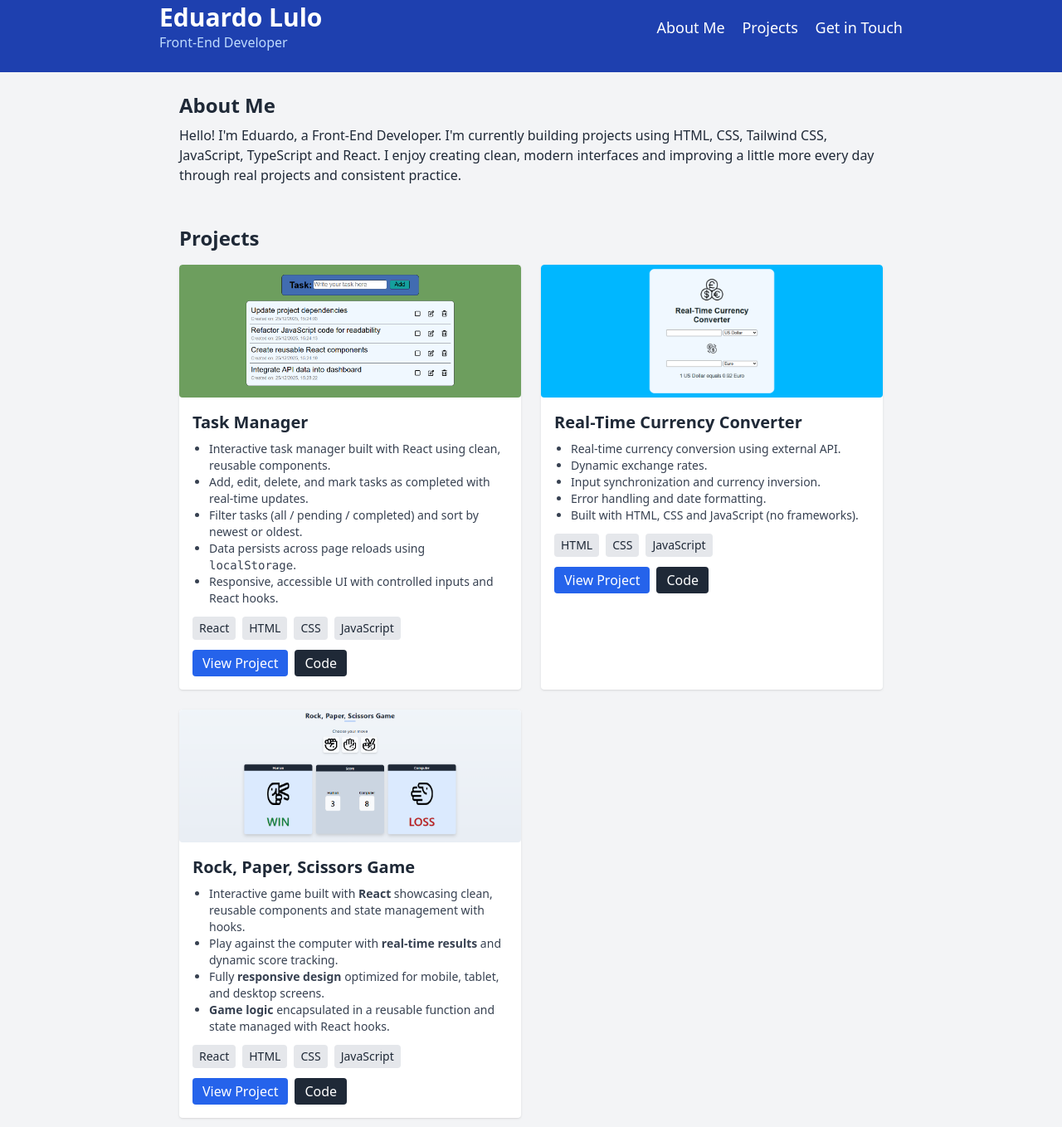
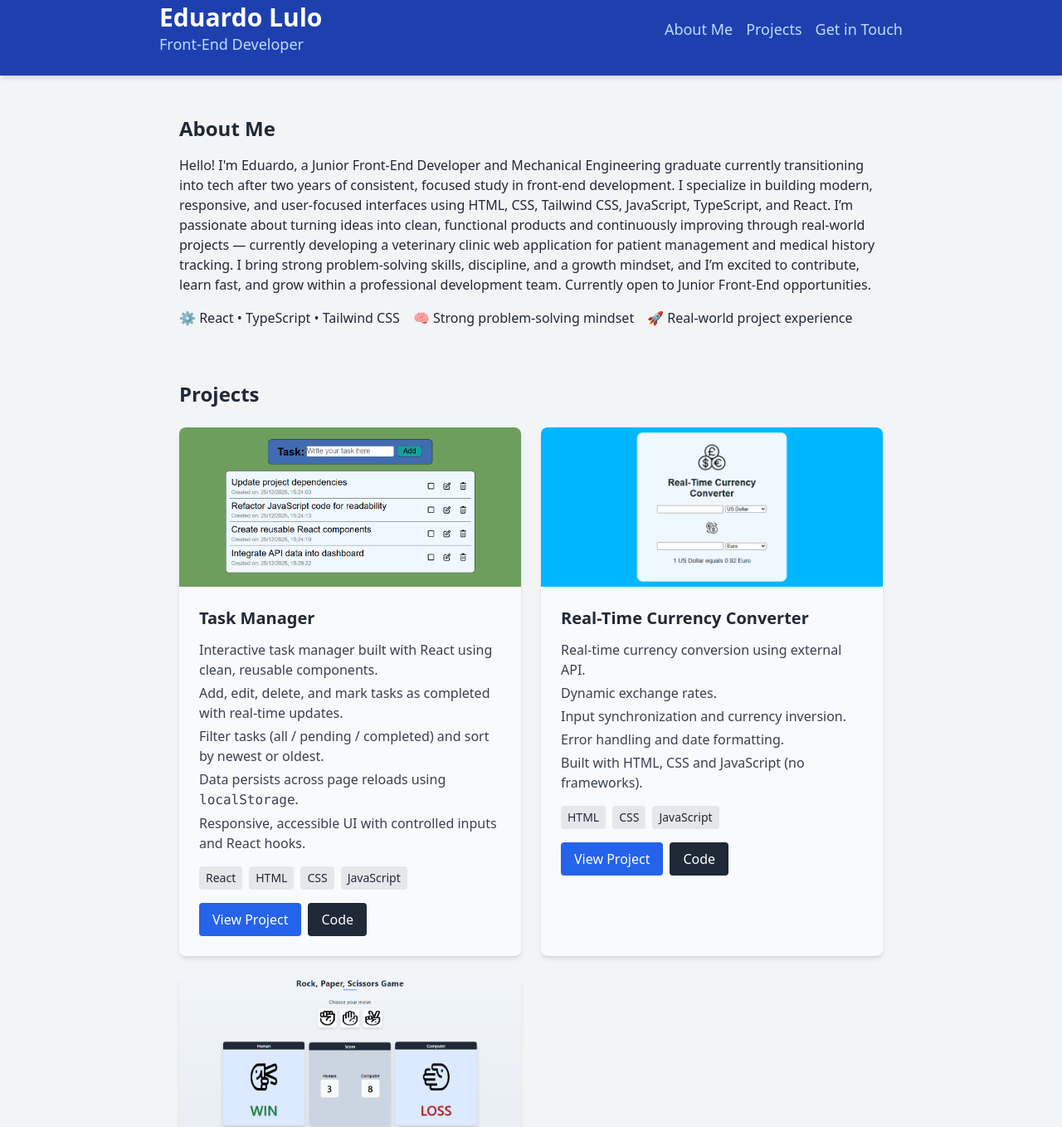
Before and after one commit to edujlulo/personal-portfolio, a website: page index.html in a window 1280 px wide. Shown: the part 21-1379 px from the top of the page at 83% size. Drawn offline with nearby package versions, Linux system fonts and the light colour scheme.

Commit message:
Improve portfolio UI: gradients, card styling, hover effects
- Updated CV buttons with subtle gradient on hover for modern look
- Changed project cards to bg-gray-50, added shadow-md and hover:shadow-xl
- Unified hover effects on cards and buttons with slight scale (hover:scale-105)
- Updated header links to text-blue-300 for better visibility
- Minor transition and spacing adjustments for smoother interaction

```diff
--- a/index.html
+++ b/index.html
@@ -26,66 +26,83 @@
   </head>
   <body class="bg-gray-100 text-gray-800">
     <!-- Header -->
-
-    <header class="bg-blue-800 text-white p-6">
+    <header class="bg-blue-800 text-white p-6 sticky top-0 z-50 shadow-md">
       <div
-        class="max-w-4xl mx-auto flex flex-col sm:flex-row sm:justify-between sm:items-center gap-2"
+        class="max-w-4xl mx-auto flex flex-col sm:flex-row sm:justify-between sm:items-center gap-4"
       >
         <div>
           <h1 class="text-3xl font-bold">Eduardo Lulo</h1>
-          <p class="text-blue-200 text-base">Front-End Developer</p>
+          <p class="text-blue-200 text-lg font-medium">Front-End Developer</p>
         </div>
 
-        <nav class="space-x-4 text-lg">
-          <a href="#about" class="hover:underline">About Me</a>
-          <a href="#projects" class="hover:underline">Projects</a>
-          <a href="#contact" class="hover:underline">Get in Touch</a>
+        <nav class="flex flex-wrap gap-4 text-base sm:text-lg font-medium">
+          <a
+            href="#about"
+            class="text-blue-200 hover:text-blue-100 hover:underline"
+            >About Me</a
+          >
+          <a
+            href="#projects"
+            class="text-blue-200 hover:text-blue-100 hover:underline"
+            >Projects</a
+          >
+          <a
+            href="#contact"
+            class="text-blue-200 hover:text-blue-100 hover:underline"
+            >Get in Touch</a
+          >
         </nav>
       </div>
     </header>
 
     <!-- Main Content -->
-    <main class="p-6 max-w-4xl mx-auto space-y-12">
+    <main class="max-w-4xl mx-auto space-y-16 py-12 px-4 sm:px-6">
       <!-- About Me -->
       <section id="about" class="fade-in">
-        <h2 class="text-2xl font-semibold mb-2">About Me</h2>
-        <p>
-          Hello! I'm Eduardo, a Front-End Developer. I'm currently building
-          projects using HTML, CSS, Tailwind CSS, JavaScript, TypeScript and
-          React. I enjoy creating clean, modern interfaces and improving a
-          little more every day through real projects and consistent practice.
+        <h2 class="text-2xl font-semibold mb-4">About Me</h2>
+        <p class="mb-4">
+          Hello! I'm Eduardo, a Junior Front-End Developer and Mechanical
+          Engineering graduate currently transitioning into tech after two years
+          of consistent, focused study in front-end development. I specialize in
+          building modern, responsive, and user-focused interfaces using HTML,
+          CSS, Tailwind CSS, JavaScript, TypeScript, and React. I’m passionate
+          about turning ideas into clean, functional products and continuously
+          improving through real-world projects — currently developing a
+          veterinary clinic web application for patient management and medical
+          history tracking. I bring strong problem-solving skills, discipline,
+          and a growth mindset, and I’m excited to contribute, learn fast, and
+          grow within a professional development team. Currently open to Junior
+          Front-End opportunities.
         </p>
+        <ul class="flex flex-wrap gap-4 text-gray-800 mt-4">
+          <li>⚙️ React • TypeScript • Tailwind CSS</li>
+          <li>🧠 Strong problem-solving mindset</li>
+          <li>🚀 Real-world project experience</li>
+        </ul>
       </section>
 
       <!-- Projects -->
       <section id="projects" class="fade-in">
-        <h2 class="text-2xl font-semibold mb-4">Projects</h2>
+        <h2 class="text-2xl font-semibold mb-6">Projects</h2>
         <div class="grid md:grid-cols-2 gap-6">
-          <!-- Project 1: Task Manager -->
-
+          <!-- Project 1 -->
           <div
-            class="bg-white rounded shadow hover:shadow-lg transition overflow-hidden"
+            class="bg-gray-50 shadow-md hover:shadow-xl transition-transform duration-300 hover:scale-105 rounded-lg transition overflow-hidden"
           >
-            <!-- Project image placeholder -->
             <a
               href="https://task-manager-eduardo.netlify.app/"
               target="_blank"
               class="block"
             >
-              <div class="flex justify-center">
               <img
                 src="/images/task-manager.png"
-                  alt="Screenshot of Task Manager project"
-                  class="h-40 w-auto max-w-full object-cover transition-transform duration-300 hover:scale-105 rounded"
+                alt="Task Manager"
+                class="h-48 w-full object-cover transition-transform duration-300 hover:scale-105"
               />
-              </div>
             </a>
-
-            <!-- Content -->
-            <div class="p-4">
-              <h3 class="text-xl font-semibold mb-2">Task Manager</h3>
-
-              <ul class="mb-3 text-sm text-gray-700 list-disc pl-5">
+            <div class="p-6">
+              <h3 class="text-xl font-semibold mb-3">Task Manager</h3>
+              <ul class="mb-4 text-gray-700 space-y-1">
                 <li>
                   Interactive task manager built with React using clean,
                   reusable components.
@@ -107,206 +124,118 @@
                   hooks.
                 </li>
               </ul>
-
-              <div class="flex flex-wrap gap-2 mb-3">
+              <div class="flex flex-wrap gap-2 mb-4">
                 <span
                   class="bg-gray-200 text-gray-800 px-2 py-1 rounded text-sm"
+                  >React</span
                 >
-                  React
-                </span>
                 <span
                   class="bg-gray-200 text-gray-800 px-2 py-1 rounded text-sm"
+                  >HTML</span
                 >
-                  HTML
-                </span>
                 <span
                   class="bg-gray-200 text-gray-800 px-2 py-1 rounded text-sm"
+                  >CSS</span
                 >
-                  CSS
-                </span>
                 <span
                   class="bg-gray-200 text-gray-800 px-2 py-1 rounded text-sm"
+                  >JavaScript</span
                 >
-                  JavaScript
-                </span>
               </div>
-
-              <div class="flex gap-2">
+              <div class="flex flex-wrap gap-2">
                 <a
                   href="https://task-manager-eduardo.netlify.app/"
                   target="_blank"
-                  class="px-3 py-1 bg-blue-600 text-white rounded hover:bg-blue-500 transition"
+                  class="px-4 py-2 bg-blue-600 text-white rounded hover:bg-blue-500 transition w-full sm:w-auto text-center transition duration-300 transform hover:scale-105"
+                  >View Project</a
                 >
-                  View Project
-                </a>
                 <a
                   href="https://github.com/edujlulo/task-manager"
                   target="_blank"
-                  class="px-3 py-1 bg-gray-800 text-white rounded hover:bg-gray-700 transition"
+                  class="px-4 py-2 bg-gray-800 text-white rounded hover:bg-gray-700 transition w-full sm:w-auto text-center transition duration-300 transform hover:scale-105"
+                  >Code</a
                 >
-                  Code
-                </a>
               </div>
             </div>
           </div>
 
-          <!-- Project 2: Currency Converter -->
+          <!-- Project 2 -->
           <div
-            class="bg-white rounded shadow hover:shadow-lg transition overflow-hidden"
+            class="bg-gray-50 shadow-md hover:shadow-xl transition-transform duration-300 hover:scale-105 rounded-lg transition overflow-hidden"
           >
-            <!-- Project image placeholder -->
             <a
               href="https://currency-converter-eduardo.netlify.app/"
               target="_blank"
               class="block"
             >
-              <div class="flex justify-center">
               <img
                 src="/images/currency-converter.PNG"
-                  alt="Screenshot of Currency Converter project"
-                  class="h-40 w-auto max-w-full object-cover transition-transform duration-300 hover:scale-105 rounded"
+                alt="Currency Converter"
+                class="h-48 w-full object-cover transition-transform duration-300 hover:scale-105"
               />
-              </div>
             </a>
-
-            <div class="p-4">
-              <h3 class="text-xl font-semibold mb-2">
+            <div class="p-6">
+              <h3 class="text-xl font-semibold mb-3">
                 Real-Time Currency Converter
               </h3>
-
-              <ul class="mb-3 text-sm text-gray-700 list-disc pl-5">
+              <ul class="mb-4 text-gray-700 space-y-1">
                 <li>Real-time currency conversion using external API.</li>
                 <li>Dynamic exchange rates.</li>
                 <li>Input synchronization and currency inversion.</li>
                 <li>Error handling and date formatting.</li>
                 <li>Built with HTML, CSS and JavaScript (no frameworks).</li>
               </ul>
-
-              <div class="flex flex-wrap gap-2 mb-3">
+              <div class="flex flex-wrap gap-2 mb-4">
                 <span
                   class="bg-gray-200 text-gray-800 px-2 py-1 rounded text-sm"
+                  >HTML</span
                 >
-                  HTML
-                </span>
                 <span
                   class="bg-gray-200 text-gray-800 px-2 py-1 rounded text-sm"
+                  >CSS</span
                 >
-                  CSS
-                </span>
                 <span
                   class="bg-gray-200 text-gray-800 px-2 py-1 rounded text-sm"
+                  >JavaScript</span
                 >
-                  JavaScript
-                </span>
               </div>
-
-              <div class="flex gap-2">
+              <div class="flex flex-wrap gap-2">
                 <a
                   href="https://currency-converter-eduardo.netlify.app/"
                   target="_blank"
-                  class="px-3 py-1 bg-blue-600 text-white rounded hover:bg-blue-500 transition"
+                  class="px-4 py-2 bg-blue-600 text-white rounded hover:bg-blue-500 transition w-full sm:w-auto text-center transition duration-300 transform hover:scale-105"
+                  >View Project</a
                 >
-                  View Project
-                </a>
                 <a
                   href="https://github.com/edujlulo/currency-converter"
                   target="_blank"
-                  class="px-3 py-1 bg-gray-800 text-white rounded hover:bg-gray-700 transition"
+                  class="px-4 py-2 bg-gray-800 text-white rounded hover:bg-gray-700 transition w-full sm:w-auto text-center transition duration-300 transform hover:scale-105"
+                  >Code</a
                 >
-                  Code
-                </a>
               </div>
             </div>
           </div>
 
-          <!-- Project 3: Basic Calculator -->
-          <!-- <div
-            class="bg-white rounded shadow hover:shadow-lg transition overflow-hidden"
+          <!-- Project 3 -->
+          <div
+            class="bg-gray-50 shadow-md hover:shadow-xl transition-transform duration-300 hover:scale-105 rounded-lg transition overflow-hidden"
           >
-            <a
-              href="https://basic-calculator-eduardo.netlify.app/"
-              target="_blank"
-              class="block"
-            >
-              <div class="flex justify-center">
-                <img
-                  src="/images/basic-calculator .PNG"
-                  alt="Screenshot of Basic Calculator project"
-                  class="h-40 w-auto max-w-full object-cover transition-transform duration-300 hover:scale-105 rounded"
-                />
-              </div>
-            </a>
-
-            <div class="p-4">
-              <h3 class="text-xl font-semibold mb-2">Basic Calculator</h3>
-
-              <p class="mb-3 text-sm text-gray-700">
-                A simple calculator web app to perform basic arithmetic
-                operations. Built with HTML, CSS, and JavaScript.
-              </p>
-
-              <div class="flex flex-wrap gap-2 mb-3">
-                <span
-                  class="bg-gray-200 text-gray-800 px-2 py-1 rounded text-sm"
-                >
-                  HTML
-                </span>
-                <span
-                  class="bg-gray-200 text-gray-800 px-2 py-1 rounded text-sm"
-                >
-                  CSS
-                </span>
-                <span
-                  class="bg-gray-200 text-gray-800 px-2 py-1 rounded text-sm"
-                >
-                  JavaScript
-                </span>
-              </div>
-
-              <div class="flex gap-2">
-                <a
-                  href="https://basic-calculator-eduardo.netlify.app/"
-                  target="_blank"
-                  class="px-3 py-1 bg-blue-600 text-white rounded hover:bg-blue-500 transition"
-                >
-                  View Project
-                </a>
-                <a
-                  href="https://github.com/edujlulo/basic-calculator"
-                  target="_blank"
-                  class="px-3 py-1 bg-gray-800 text-white rounded hover:bg-gray-700 transition"
-                >
-                  Code
-                </a>
-              </div>
-            </div>
-          </div> -->
-
-          <!-- Project 3: Rock Paper Scissors Game -->
-          <div
-            class="bg-white rounded shadow hover:shadow-lg transition overflow-hidden"
-          >
-            <!-- Project image placeholder -->
             <a
               href="https://rock-paper-scissors-eduardo.netlify.app/"
               target="_blank"
               class="block"
             >
-              <div class="flex justify-center">
               <img
                 src="/images/rock-paper-scissors2.PNG"
-                  alt="Screenshot of Rock Paper Scissors project"
-                  class="h-40 w-auto max-w-full object-cover transition-transform duration-300 hover:scale-105 rounded"
+                alt="Rock Paper Scissors"
+                class="h-48 w-full object-cover transition-transform duration-300 hover:scale-105"
               />
-              </div>
             </a>
-
-            <div class="p-4">
-              <h3 class="text-xl font-semibold mb-2">
+            <div class="p-6">
+              <h3 class="text-xl font-semibold mb-3">
                 Rock, Paper, Scissors Game
               </h3>
-
-              <ul class="mb-3 text-sm text-gray-700 list-disc pl-5">
+              <ul class="mb-4 text-gray-700 space-y-1">
                 <li>
                   Interactive game built with <strong>React</strong> showcasing
                   clean, reusable components and state management with hooks.
@@ -324,45 +253,37 @@
                   function and state managed with React hooks.
                 </li>
               </ul>
-
-              <div class="flex flex-wrap gap-2 mb-3">
+              <div class="flex flex-wrap gap-2 mb-4">
                 <span
                   class="bg-gray-200 text-gray-800 px-2 py-1 rounded text-sm"
+                  >React</span
                 >
-                  React
-                </span>
                 <span
                   class="bg-gray-200 text-gray-800 px-2 py-1 rounded text-sm"
+                  >HTML</span
                 >
-                  HTML
-                </span>
                 <span
                   class="bg-gray-200 text-gray-800 px-2 py-1 rounded text-sm"
+                  >CSS</span
                 >
-                  CSS
-                </span>
                 <span
                   class="bg-gray-200 text-gray-800 px-2 py-1 rounded text-sm"
+                  >JavaScript</span
                 >
-                  JavaScript
-                </span>
               </div>
-
-              <div class="flex gap-2">
+              <div class="flex flex-wrap gap-2">
                 <a
                   href="https://rock-paper-scissors-eduardo.netlify.app/"
                   target="_blank"
-                  class="px-3 py-1 bg-blue-600 text-white rounded hover:bg-blue-500 transition"
+                  class="px-4 py-2 bg-blue-600 text-white rounded hover:bg-blue-500 transition w-full sm:w-auto text-center transition duration-300 transform hover:scale-105"
+                  >View Project</a
                 >
-                  View Project
-                </a>
                 <a
                   href="https://github.com/edujlulo/rock-paper-scissors-game"
                   target="_blank"
-                  class="px-3 py-1 bg-gray-800 text-white rounded hover:bg-gray-700 transition"
+                  class="px-4 py-2 bg-gray-800 text-white rounded hover:bg-gray-700 transition w-full sm:w-auto text-center transition duration-300 transform hover:scale-105"
+                  >Code</a
                 >
-                  Code
-                </a>
               </div>
             </div>
           </div>
@@ -370,18 +291,17 @@
       </section>
 
       <!-- Get in Touch -->
-      <section id="contact" class="fade-in">
-        <h2 class="text-2xl font-semibold mb-4">Get in Touch</h2>
-        <p class="mb-4">
+      <section id="contact" class="fade-in py-12">
+        <h2 class="text-2xl font-semibold mb-6">Get in Touch</h2>
+        <p class="mb-6">
           You can find me on GitHub, LinkedIn, or download my CV:
         </p>
-        <div class="flex flex-col sm:flex-row gap-4">
+        <div class="flex flex-col sm:flex-row sm:flex-wrap gap-4">
           <a
             href="https://github.com/edujlulo"
             target="_blank"
-            class="flex items-center justify-center w-3/5 px-4 py-2 bg-gray-800 text-white rounded hover:bg-gray-700 transition"
+            class="flex items-center justify-center px-4 py-2 bg-gray-800 text-white rounded hover:bg-gray-700 transition flex-1 text-center"
           >
-            <!-- Icon GitHub simple -->
             <svg class="w-5 h-5 mr-2" fill="currentColor" viewBox="0 0 24 24">
               <path
                 d="M12 .297a12 12 0 00-3.797 23.401c.6.111.82-.26.82-.577 0-.285-.01-1.04-.016-2.04-3.338.726-4.042-1.61-4.042-1.61-.546-1.387-1.333-1.756-1.333-1.756-1.09-.746.082-.73.082-.73 1.205.084 1.838 1.238 1.838 1.238 1.07 1.835 2.807 1.305 3.492.998.108-.775.42-1.305.763-1.605-2.665-.304-5.466-1.333-5.466-5.931 0-1.31.467-2.381 1.235-3.221-.123-.303-.535-1.527.117-3.176 0 0 1.008-.322 3.3 1.23a11.52 11.52 0 013.003-.404c1.018.005 2.045.138 3.003.404 2.29-1.552 3.295-1.23 3.295-1.23.655 1.649.243 2.873.12 3.176.77.84 1.233 1.911 1.233 3.221 0 4.61-2.805 5.625-5.475 5.921.43.372.814 1.102.814 2.222 0 1.606-.014 2.898-.014 3.293 0 .32.216.694.825.576A12.004 12.004 0 0012 .297z"
@@ -389,12 +309,12 @@
             </svg>
             GitHub
           </a>
+
           <a
             href="https://linkedin.com/in/eduardo-lulo"
             target="_blank"
-            class="flex items-center justify-center w-3/5 px-4 py-2 bg-blue-700 text-white rounded hover:bg-blue-600 transition"
+            class="flex items-center justify-center px-4 py-2 bg-blue-700 text-white rounded hover:bg-blue-600 transition flex-1 text-center"
           >
-            <!-- Icon LinkedIn simple -->
             <svg class="w-5 h-5 mr-2" fill="currentColor" viewBox="0 0 24 24">
               <path
                 d="M19 0h-14c-2.76 0-5 2.24-5 5v14c0 2.76 2.24 5 5 5h14c2.762 0 5-2.24 5-5v-14c0-2.76-2.238-5-5-5zm-11.5 19h-3v-9h3v9zm-1.5-10.27c-.966 0-1.75-.783-1.75-1.75s.784-1.75 1.75-1.75 1.75.783 1.75 1.75-.784 1.75-1.75 1.75zm13 10.27h-3v-4.5c0-1.07-.02-2.44-1.49-2.44-1.49 0-1.72 1.17-1.72 2.37v4.57h-3v-9h2.88v1.23h.04c.4-.76 1.38-1.56 2.84-1.56 3.04 0 3.6 2 3.6 4.59v5.74z"
@@ -407,7 +327,7 @@
             href="/CV Eduardo Lulo.pdf"
             target="_blank"
             rel="noopener noreferrer"
-            class="flex items-center justify-center w-3/5 bg-emerald-700 text-white px-4 py-2 rounded hover:bg-emerald-600 transition"
+            class="flex items-center justify-center px-4 py-2 text-white rounded transition duration-300 flex-1 text-center bg-emerald-700 hover:bg-gradient-to-r hover:from-emerald-600 hover:to-emerald-500"
           >
             View CV (PDF)
           </a>
@@ -415,7 +335,7 @@
           <a
             href="/CV Eduardo Lulo.pdf"
             download
-            class="flex items-center justify-center w-3/5 bg-emerald-700 text-white px-4 py-2 rounded hover:bg-emerald-600 transition"
+            class="flex items-center justify-center px-4 py-2 text-white rounded transition duration-300 flex-1 text-center bg-emerald-700 hover:bg-gradient-to-r hover:from-emerald-600 hover:to-emerald-500"
           >
             Download CV (PDF)
           </a>
@@ -424,11 +344,11 @@
     </main>
 
     <!-- Footer -->
-    <footer class="bg-gray-800 text-white p-6 text-center">
+    <footer class="bg-gray-800 text-white py-8 text-center">
       © 2025 Eduardo Lulo
     </footer>
 
-    <!-- Optional JS for fade-in animations -->
+    <!-- Fade-in JS -->
     <script>
       const faders = document.querySelectorAll(".fade-in");
       const appearOptions = { threshold: 0.1 };
@@ -441,7 +361,6 @@
           }
         });
       }, appearOptions);
-
       faders.forEach((fader) => appearOnScroll.observe(fader));
     </script>
   </body>
```
Lines whose indentation alone changed are shown as unchanged.
